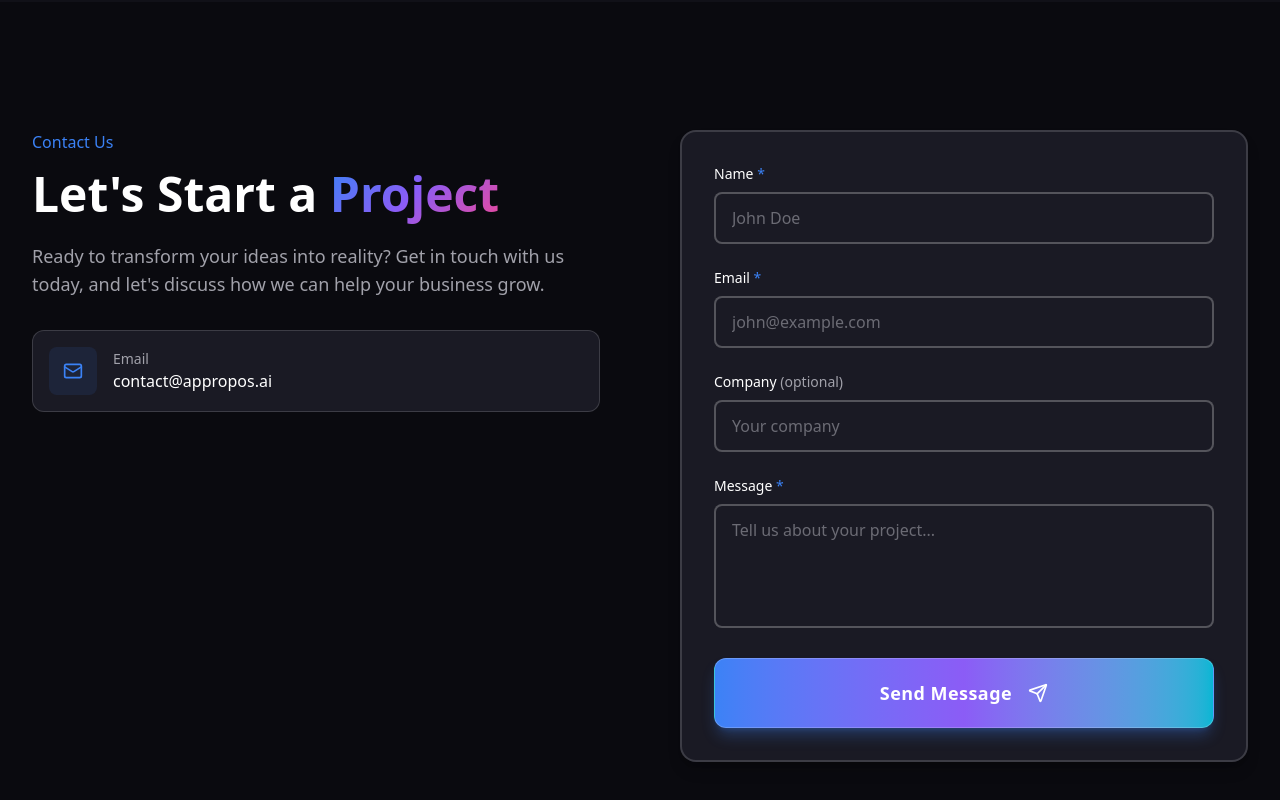
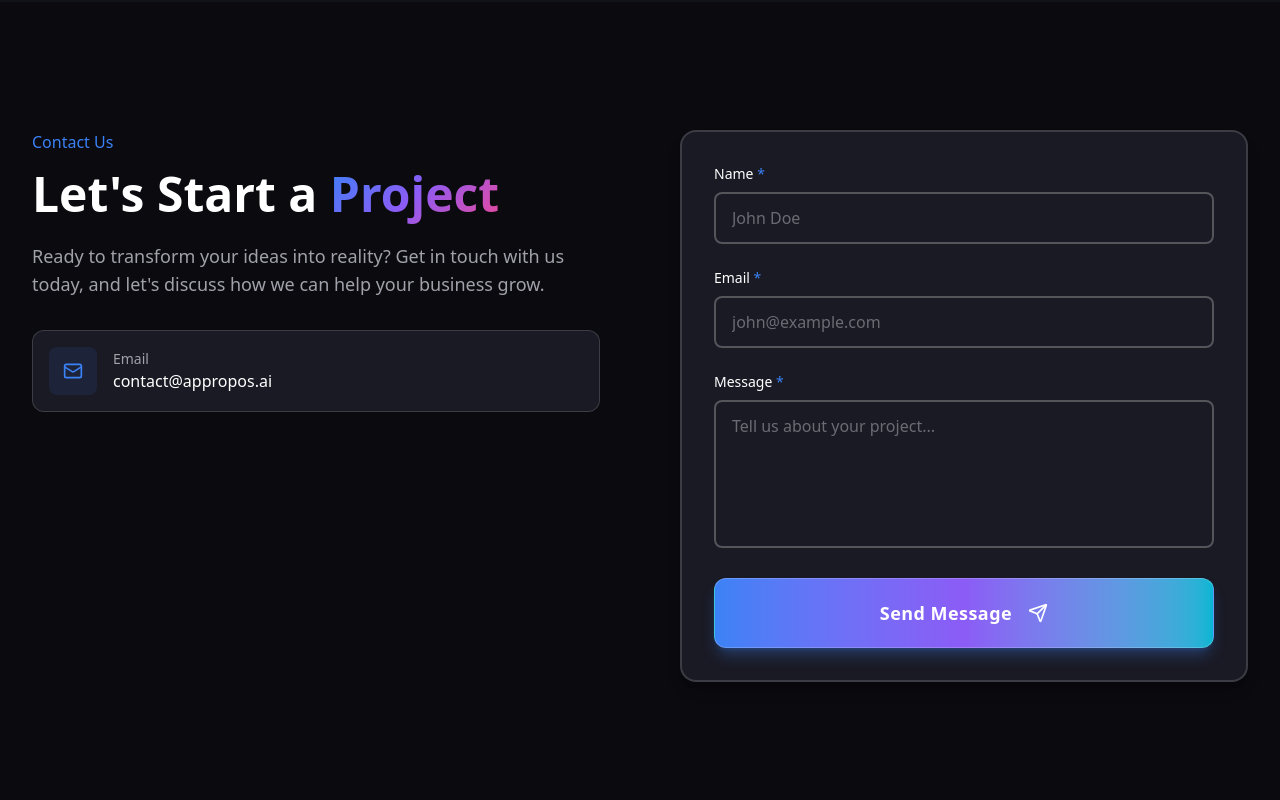
Before and after one commit to Appropos-ai/website, a Next.js app: page / in a window 1280 px wide. Shown: the part 3690-4490 px from the top of the page. Built offline with nearby package versions, Linux system fonts and the light colour scheme.

Commit message:
refactor Contact component to improve form submission handling and add error messaging

```diff
--- a/src/components/sections/Contact.tsx
+++ b/src/components/sections/Contact.tsx
@@ -3,13 +3,12 @@
 import { useState } from 'react';
 import { motion } from 'framer-motion';
 import { useForm } from 'react-hook-form';
-import { Send, Mail, MapPin, Phone, CheckCircle } from 'lucide-react';
+import { Send, Mail, CheckCircle, AlertCircle } from 'lucide-react';
 import { Section, Button } from '@/components/ui';
 
 interface FormData {
   name: string;
   email: string;
-  company?: string;
   message: string;
 }
 
@@ -20,23 +19,14 @@ const contactInfo = [
     value: 'contact@appropos.ai',
     href: 'mailto:contact@appropos.ai',
   },
-  // {
-  //   icon: Phone,
-  //   title: 'Phone',
-  //   value: '+1 (555) 123-4567',
-  //   href: 'tel:+15551234567',
-  // },
-  // {
-  //   icon: MapPin,
-  //   title: 'Location',
-  //   value: 'San Francisco, CA',
-  //   href: '#',
-  // },
 ];
+
+const WEBHOOK_URL = 'https://n8n.jeffshouse.com/webhook/cd869eeb-ae9a-4f03-938a-2d4274de317e'; // TEST  = 'https://n8n.jeffshouse.com/webhook-test/cd869eeb-ae9a-4f03-938a-2d4274de317e';
 
 export default function Contact() {
   const [isSubmitted, setIsSubmitted] = useState(false);
   const [isSubmitting, setIsSubmitting] = useState(false);
+  const [submitError, setSubmitError] = useState<string | null>(null);
 
   const {
     register,
@@ -47,15 +37,38 @@ export default function Contact() {
 
   const onSubmit = async (data: FormData) => {
     setIsSubmitting(true);
-    // Simulate form submission
-    await new Promise((resolve) => setTimeout(resolve, 1000));
-    console.log('Form submitted:', data);
-    setIsSubmitting(false);
-    setIsSubmitted(true);
-    reset();
+    setSubmitError(null);
 
-    // Reset success message after 5 seconds
-    setTimeout(() => setIsSubmitted(false), 5000);
+    try {
+      const response = await fetch(WEBHOOK_URL, {
+        method: 'POST',
+        headers: {
+          'Content-Type': 'application/json',
+        },
+        body: JSON.stringify({
+          name: data.name,
+          email: data.email,
+          message: data.message,
+          timestamp: new Date().toISOString(),
+          source: 'appropos-website',
+        }),
+      });
+
+      if (!response.ok) {
+        throw new Error('Failed to send message');
+      }
+
+      setIsSubmitted(true);
+      reset();
+
+      // Reset success message after 5 seconds
+      setTimeout(() => setIsSubmitted(false), 5000);
+    } catch (error) {
+      console.error('Form submission error:', error);
+      setSubmitError('Failed to send message. Please try again or email us directly.');
+    } finally {
+      setIsSubmitting(false);
+    }
   };
 
   return (
@@ -139,6 +152,18 @@ export default function Contact() {
             </motion.div>
           ) : (
             <form onSubmit={handleSubmit(onSubmit)} className="space-y-6">
+              {/* Error Message */}
+              {submitError && (
+                <motion.div
+                  initial={{ opacity: 0, y: -10 }}
+                  animate={{ opacity: 1, y: 0 }}
+                  className="flex items-center gap-3 p-4 rounded-lg bg-red-500/10 border border-red-500/30 text-red-400"
+                >
+                  <AlertCircle className="w-5 h-5 flex-shrink-0" />
+                  <p className="text-sm">{submitError}</p>
+                </motion.div>
+              )}
+
               {/* Name Field */}
               <div>
                 <label htmlFor="name" className="block text-sm font-medium mb-2">
@@ -183,20 +208,6 @@ export default function Contact() {
                 )}
               </div>
 
-              {/* Company Field (Optional) */}
-              <div>
-                <label htmlFor="company" className="block text-sm font-medium mb-2">
-                  Company <span className="text-foreground-secondary">(optional)</span>
-                </label>
-                <input
-                  type="text"
-                  id="company"
-                  {...register('company')}
-                  className="w-full px-4 py-3 rounded-lg bg-input-bg border-2 border-input-border text-foreground focus:border-input-focus focus:ring-2 focus:ring-input-focus/30 outline-none transition-all placeholder:text-foreground-secondary/60"
-                  placeholder="Your company"
-                />
-              </div>
-
               {/* Message Field */}
               <div>
                 <label htmlFor="message" className="block text-sm font-medium mb-2">
@@ -204,7 +215,7 @@ export default function Contact() {
                 </label>
                 <textarea
                   id="message"
-                  rows={4}
+                  rows={5}
                   {...register('message', { required: 'Message is required' })}
                   className={`w-full px-4 py-3 rounded-lg bg-input-bg border-2 text-foreground ${
                     errors.message ? 'border-red-500' : 'border-input-border'
```
